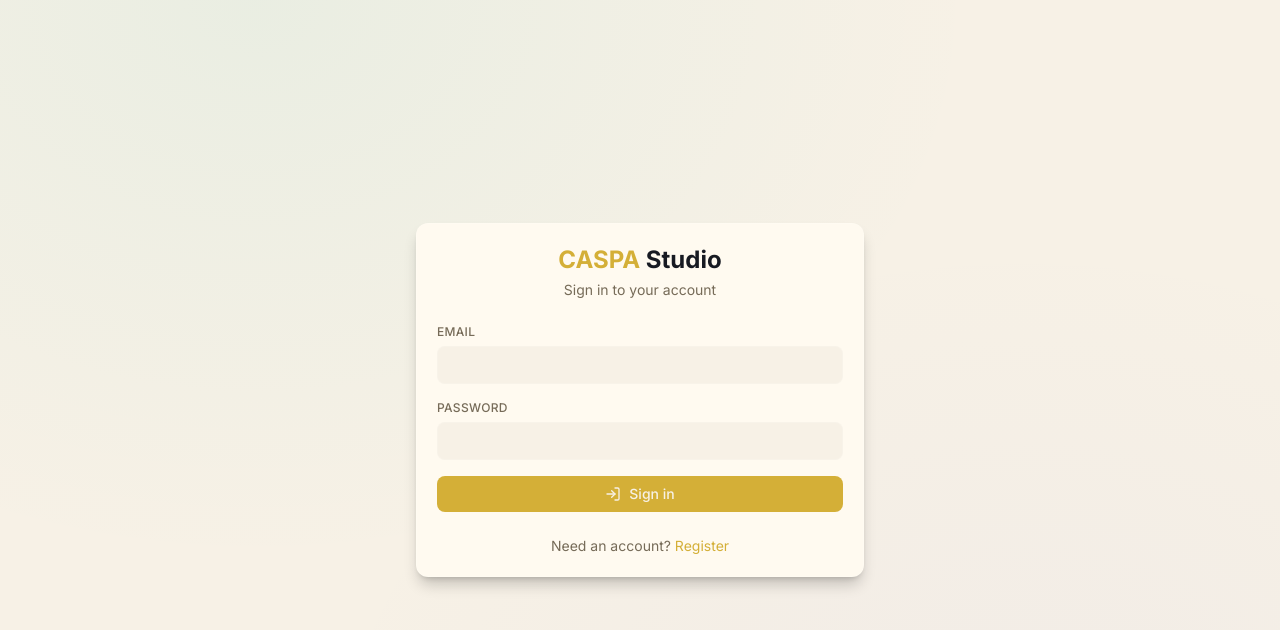
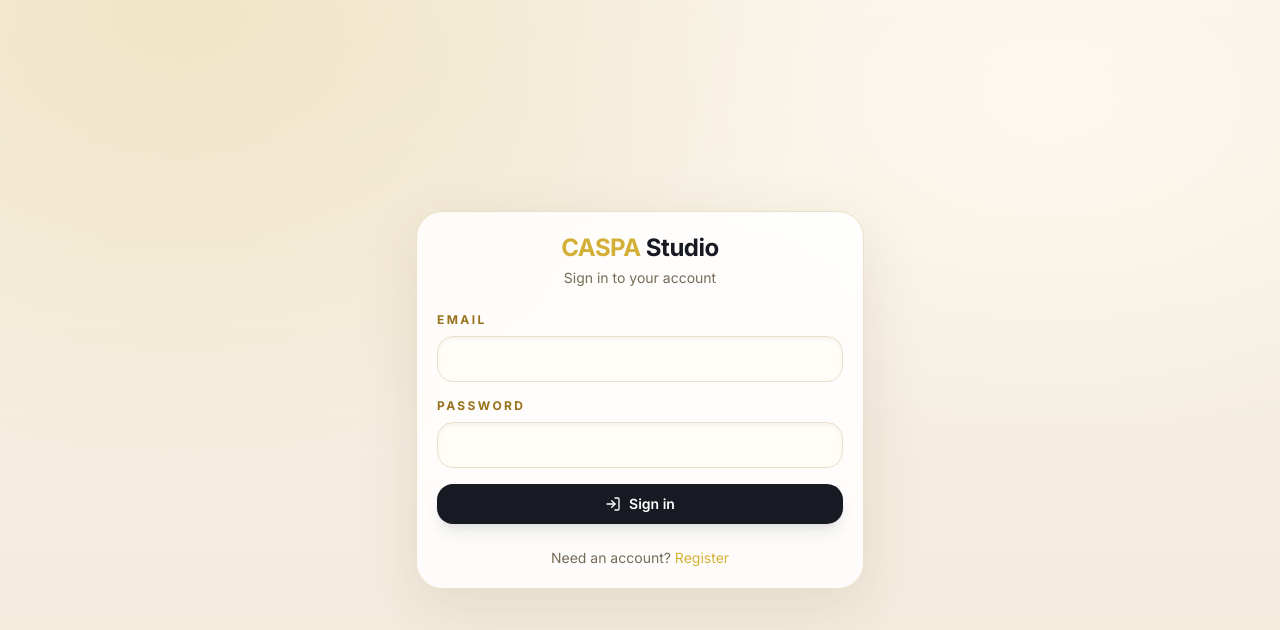
Before and after one commit to ocrowleymatt-stack/Caspa, a React (Vite) app in the folder caspa-ui/: page /login in a window 1280 px wide. Shown: the top 630 px of the page. Built offline with nearby package versions, Linux system fonts and the light colour scheme; no server answers.

Commit message:
Update shared components to writer-room skin

```diff
--- a/caspa-ui/src/index.css
+++ b/caspa-ui/src/index.css
@@ -4,70 +4,74 @@
 
 @layer base {
   * {
-    @apply border-white/10;
+    @apply border-[#eadfca];
+  }
+
+  html {
+    background: #f7f1e6;
   }
 
   body {
     @apply bg-background text-foreground font-sans antialiased;
-    background-image: radial-gradient(
-        ellipse at 20% 0%,
-        rgba(20, 184, 166, 0.06) 0%,
-        transparent 50%
-      ),
-      radial-gradient(
-        ellipse at 80% 100%,
-        rgba(99, 102, 241, 0.04) 0%,
-        transparent 50%
-      );
+    background-image:
+      radial-gradient(ellipse at 14% 0%, rgba(212, 175, 55, 0.18) 0%, transparent 42%),
+      radial-gradient(ellipse at 82% 12%, rgba(255, 250, 240, 0.85) 0%, transparent 36%),
+      linear-gradient(180deg, #f7f1e6 0%, #f3eadb 100%);
     min-height: 100vh;
   }
 
   ::selection {
-    @apply bg-accent/30 text-white;
+    @apply bg-accent/30 text-foreground;
+  }
+
+  h1,
+  h2,
+  h3 {
+    letter-spacing: -0.02em;
   }
 }
 
 @layer components {
   .card {
-    @apply rounded-xl border border-white/10 bg-surface p-5 shadow-lg shadow-black/20;
+    @apply rounded-[1.65rem] border border-[#eadfca] bg-white/85 p-5 text-foreground shadow-paper backdrop-blur;
   }
 
   .btn {
-    @apply inline-flex items-center justify-center gap-2 rounded-lg px-4 py-2 text-sm font-medium transition-colors disabled:opacity-50 disabled:pointer-events-none;
+    @apply inline-flex items-center justify-center gap-2 rounded-2xl px-4 py-2.5 text-sm font-semibold transition-all disabled:opacity-50 disabled:pointer-events-none;
   }
 
   .btn-primary {
-    @apply btn bg-accent text-background hover:bg-accent/90;
+    @apply btn bg-[#171a22] text-white shadow-lg shadow-[#171a22]/10 hover:-translate-y-0.5 hover:bg-[#262b38];
   }
 
   .btn-secondary {
-    @apply btn bg-white/5 text-foreground hover:bg-white/10 border border-white/10;
+    @apply btn border border-[#eadfca] bg-white/80 text-foreground shadow-sm hover:-translate-y-0.5 hover:border-accent hover:bg-[#fff8e8];
   }
 
   .btn-ghost {
-    @apply btn hover:bg-white/5 text-muted hover:text-foreground;
+    @apply btn text-muted hover:bg-[#fff8e8] hover:text-foreground;
   }
 
   .input {
-    @apply w-full rounded-lg border border-white/10 bg-background px-3 py-2 text-sm text-foreground placeholder:text-muted focus:border-accent focus:outline-none focus:ring-1 focus:ring-accent;
+    @apply w-full rounded-2xl border border-[#eadfca] bg-[#fffdf8] px-4 py-3 text-sm text-foreground placeholder:text-[#b8aa91] shadow-inner outline-none focus:border-accent focus:ring-4 focus:ring-accent/20;
   }
 
   .label {
-    @apply mb-1.5 block text-xs font-medium uppercase tracking-wide text-muted;
+    @apply mb-2 block text-xs font-bold uppercase tracking-[0.2em] text-[#98711d];
   }
 
   .badge {
-    @apply inline-flex items-center rounded-full px-2.5 py-0.5 text-xs font-medium;
+    @apply inline-flex items-center rounded-full border border-[#eadfca] bg-[#fff8e8] px-2.5 py-0.5 text-xs font-semibold text-[#7c5b12];
   }
 
   .custom-scrollbar {
     scrollbar-width: thin;
-    scrollbar-color: rgba(100, 116, 139, 0.4) transparent;
+    scrollbar-color: rgba(152, 113, 29, 0.38) transparent;
   }
 
   .custom-scrollbar::-webkit-scrollbar {
-    width: 6px;
-    height: 6px;
+    width: 7px;
+    height: 7px;
   }
 
   .custom-scrollbar::-webkit-scrollbar-track {
@@ -75,12 +79,12 @@
   }
 
   .custom-scrollbar::-webkit-scrollbar-thumb {
-    background: rgba(100, 116, 139, 0.4);
-    border-radius: 3px;
+    background: rgba(152, 113, 29, 0.34);
+    border-radius: 999px;
   }
 
   .custom-scrollbar::-webkit-scrollbar-thumb:hover {
-    background: rgba(100, 116, 139, 0.6);
+    background: rgba(152, 113, 29, 0.55);
   }
 }
 
```
